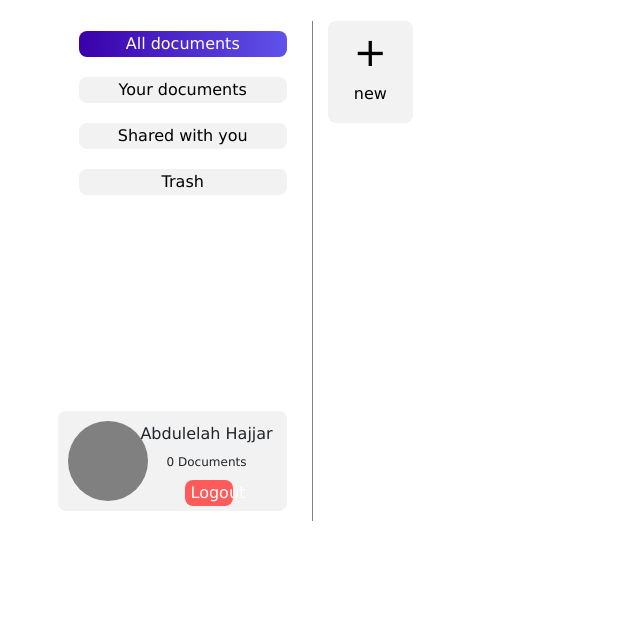
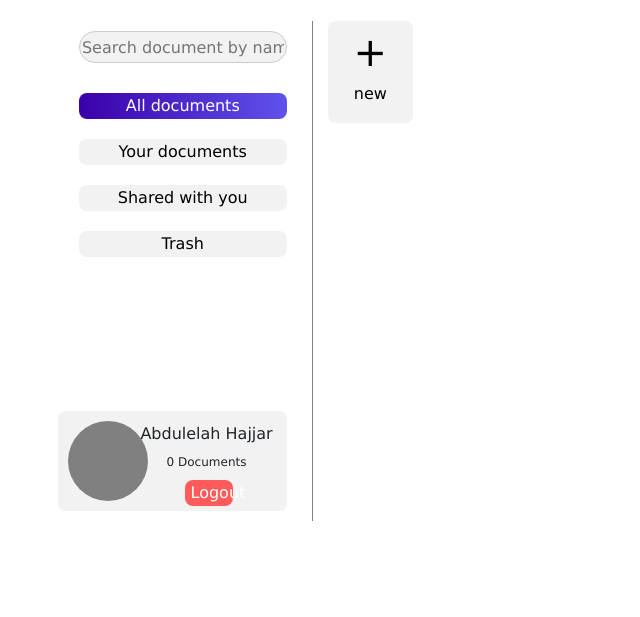
Before and after one commit to modshehri/SoftChart, a website: page public/documents.html in a window 1280 px wide. Shown: the part 183-800 px from the top of the page, without its empty margins (0-640 px from the left). Drawn offline with nearby package versions, Linux system fonts and the light colour scheme.

Commit message:
Search-By-Document-Name-Bar

```diff
--- a/public/documents.css
+++ b/public/documents.css
@@ -48,6 +48,19 @@
     float: right;
 }
 
+#searchDocs{
+    border-radius: 25px;
+    border: 1px solid #CCCCCC;
+    display: block;
+    margin: 10px;
+    margin-bottom: 20px;
+    background: #F2F2F2;
+    width: 70%;
+    float: right;
+    height: 2em;
+    text-align: center;
+}
+
 .unselected{
     background: #F2F2F2;
     width: 70%;
--- a/public/documents.html
+++ b/public/documents.html
@@ -47,6 +47,8 @@
 
     <div class="row">
         <div class="col-3" id="docCatagories">
+            <input id="searchDocs" type="text" placeholder="Search document by name... 🔍">
+
             <button id="selected">
                 All documents
             </button>
```
